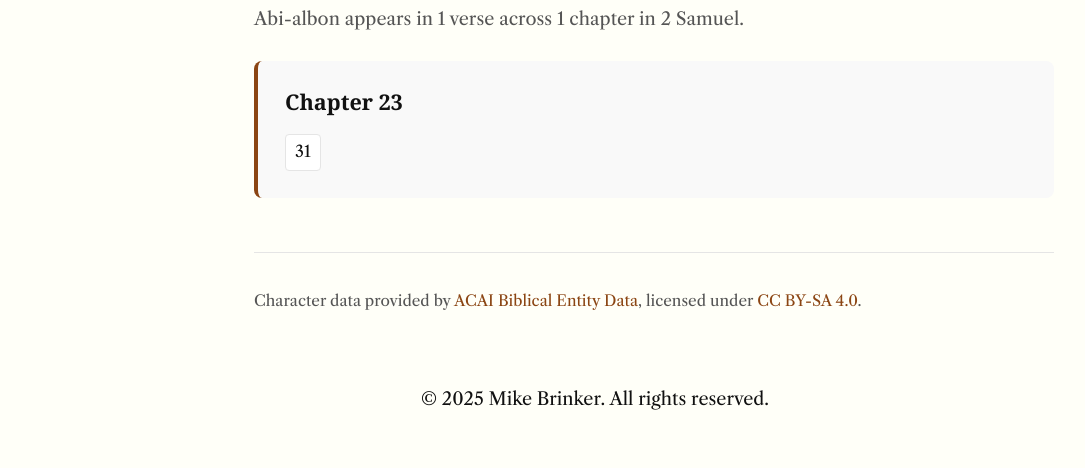
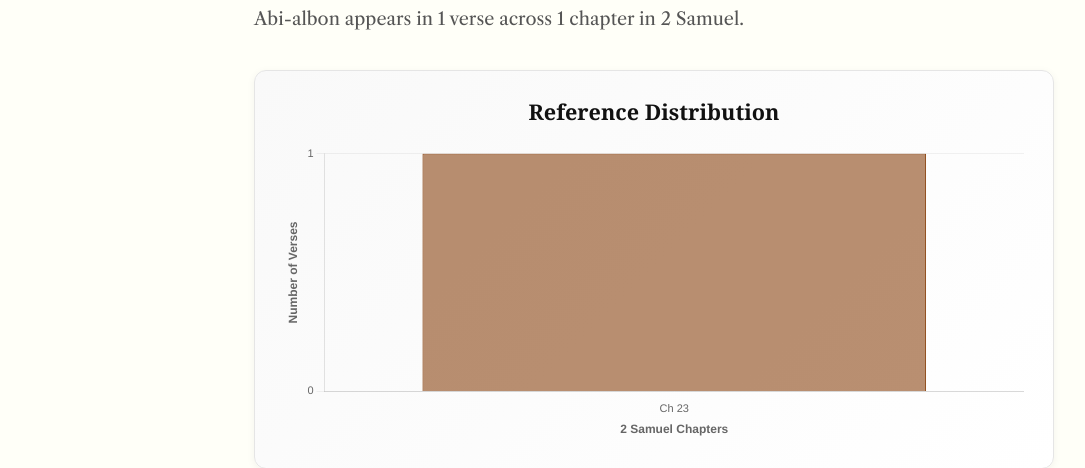
Before and after one commit to themikejr/2samuel, an Astro site: page /characters/abi-albon in a window 1280 px wide. Shown: the part 354-822 px from the top of the page, without its empty margins (45-1130 px from the left). Built offline with nearby package versions, Linux system fonts and the light colour scheme; Astro itself is replaced by a stand-in of ours; a web font is replaced by a local one.

Commit message:
histogram and filter query params

```diff
--- a/package.json
+++ b/package.json
@@ -14,6 +14,7 @@
     "@astrojs/sitemap": "^3.5.1",
     "@tailwindcss/vite": "^4.1.13",
     "astro": "^5.13.7",
+    "chart.js": "^4.4.1",
     "remark-footnotes": "^4.0.1",
     "sharp": "^0.34.3",
     "tailwindcss": "^4.1.13",
--- a/src/pages/characters/[...slug].astro
+++ b/src/pages/characters/[...slug].astro
@@ -250,6 +250,14 @@ const linkedDescription = linkCharacterNames(character.data.description, relatio
 				{character.data.name} appears in {character.data.references.length} verse{character.data.references.length !== 1 ? 's' : ''} across {Object.keys(referencesByChapter).length} chapter{Object.keys(referencesByChapter).length !== 1 ? 's' : ''} in 2 Samuel.
 			</p>
 
+			{/* Histogram visualization */}
+			<div class="histogram-container">
+				<h3 class="histogram-title">Reference Distribution</h3>
+				<div class="histogram-wrapper">
+					<canvas id="references-histogram"></canvas>
+				</div>
+			</div>
+
 			<div class="references-grid">
 				{Object.entries(referencesByChapter)
 					.sort(([a], [b]) => parseInt(a) - parseInt(b))
@@ -280,6 +288,140 @@ const linkedDescription = linkCharacterNames(character.data.description, relatio
 		</div>
 	</article>
 </Layout>
+
+<script>
+	import { Chart, registerables } from 'chart.js';
+	Chart.register(...registerables);
+
+	// Get the data from the page
+	const histogramCanvas = document.getElementById('references-histogram') as HTMLCanvasElement;
+
+	if (histogramCanvas) {
+		// Parse the data from the references grid
+		const chapterElements = document.querySelectorAll('.chapter-references');
+		const chapters: number[] = [];
+		const verseCounts: number[] = [];
+
+		chapterElements.forEach((el) => {
+			const chapterTitle = el.querySelector('.chapter-title a')?.textContent;
+			if (chapterTitle) {
+				const chapterNum = parseInt(chapterTitle.replace('Chapter ', ''));
+				const verseCount = el.querySelectorAll('.verse-badge').length;
+				chapters.push(chapterNum);
+				verseCounts.push(verseCount);
+			}
+		});
+
+		// Create the chart
+		new Chart(histogramCanvas, {
+			type: 'bar',
+			data: {
+				labels: chapters.map(ch => `Ch ${ch}`),
+				datasets: [{
+					label: 'Verse References',
+					data: verseCounts,
+					backgroundColor: 'rgba(139, 69, 19, 0.6)',
+					borderColor: 'rgba(139, 69, 19, 1)',
+					borderWidth: 1,
+					hoverBackgroundColor: 'rgba(139, 69, 19, 0.85)',
+					hoverBorderColor: 'rgba(101, 50, 14, 1)',
+					hoverBorderWidth: 2
+				}]
+			},
+			options: {
+				responsive: true,
+				maintainAspectRatio: true,
+				aspectRatio: 2.5,
+				onClick: (event, activeElements) => {
+					if (activeElements.length > 0) {
+						const index = activeElements[0].index;
+						const chapter = chapters[index];
+						// Scroll to the chapter section
+						const chapterSection = Array.from(chapterElements).find((el) => {
+							const title = el.querySelector('.chapter-title a')?.textContent;
+							return title?.includes(`Chapter ${chapter}`);
+						});
+						if (chapterSection) {
+							chapterSection.scrollIntoView({ behavior: 'smooth', block: 'center' });
+							// Add a brief highlight effect
+							chapterSection.classList.add('highlight-flash');
+							setTimeout(() => {
+								chapterSection.classList.remove('highlight-flash');
+							}, 1500);
+						}
+					}
+				},
+				plugins: {
+					legend: {
+						display: false
+					},
+					tooltip: {
+						backgroundColor: 'rgba(0, 0, 0, 0.8)',
+						padding: 12,
+						cornerRadius: 6,
+						titleFont: {
+							size: 14,
+							weight: 'bold'
+						},
+						bodyFont: {
+							size: 13
+						},
+						callbacks: {
+							title: (context) => {
+								const index = context[0].dataIndex;
+								return `Chapter ${chapters[index]}`;
+							},
+							label: (context) => {
+								const count = context.parsed.y;
+								return `${count} verse${count !== 1 ? 's' : ''}`;
+							}
+						}
+					}
+				},
+				scales: {
+					y: {
+						beginAtZero: true,
+						ticks: {
+							stepSize: 1,
+							font: {
+								size: 11
+							}
+						},
+						grid: {
+							color: 'rgba(0, 0, 0, 0.05)'
+						},
+						title: {
+							display: true,
+							text: 'Number of Verses',
+							font: {
+								size: 12,
+								weight: 'bold'
+							}
+						}
+					},
+					x: {
+						ticks: {
+							font: {
+								size: 11
+							}
+						},
+						grid: {
+							display: false
+						},
+						title: {
+							display: true,
+							text: '2 Samuel Chapters',
+							font: {
+								size: 12,
+								weight: 'bold'
+							}
+						}
+					}
+				}
+			}
+		});
+	}
+</script>
 
 <style>
 	.character-detail {
@@ -449,6 +591,35 @@ const linkedDescription = linkCharacterNames(character.data.description, relatio
 		margin-bottom: 1.5rem;
 	}
 
+	/* Histogram */
+	.histogram-container {
+		margin: 2rem 0 3rem 0;
+		padding: 1.5rem;
+		background: linear-gradient(135deg, #f9f9f9 0%, #ffffff 100%);
+		border-radius: 12px;
+		border: 1px solid #e5e5e5;
+		box-shadow: 0 2px 8px rgba(0, 0, 0, 0.05);
+	}
+
+	.histogram-title {
+		font-family: var(--font-display);
+		font-size: 1.2rem;
+		margin: 0 0 1rem 0;
+		color: var(--color-text);
+		text-align: center;
+	}
+
+	.histogram-wrapper {
+		position: relative;
+		max-width: 100%;
+		margin: 0 auto;
+		cursor: pointer;
+	}
+
+	.histogram-wrapper canvas {
+		max-height: 300px;
+	}
+
 	.references-grid {
 		display: grid;
 		gap: 1.5rem;
@@ -459,6 +630,30 @@ const linkedDescription = linkCharacterNames(character.data.description, relatio
 		background: #f9f9f9;
 		border-radius: 8px;
 		border-left: 4px solid var(--color-accent);
+		transition: all 0.3s ease;
+	}
+
+	.chapter-references.highlight-flash {
+		animation: highlight 1.5s ease-in-out;
+	}
+
+	@keyframes highlight {
+		0% {
+			background: #f9f9f9;
+			transform: scale(1);
+		}
+		25% {
+			background: rgba(139, 69, 19, 0.15);
+			transform: scale(1.02);
+		}
+		75% {
+			background: rgba(139, 69, 19, 0.08);
+			transform: scale(1.01);
+		}
+		100% {
+			background: #f9f9f9;
+			transform: scale(1);
+		}
 	}
 
 	.chapter-title {
--- a/src/pages/characters/index.astro
+++ b/src/pages/characters/index.astro
@@ -91,9 +91,25 @@ const characters = (await getCollection('characters')).sort(
 		return 0;
 	}
 
-	function filterCharacters() {
+	// Update URL with search query parameter
+	function updateURL(searchTerm: string) {
+		const url = new URL(window.location.href);
+		if (searchTerm) {
+			url.searchParams.set('q', searchTerm);
+		} else {
+			url.searchParams.delete('q');
+		}
+		window.history.replaceState({}, '', url);
+	}
+
+	function filterCharacters(updateUrl = true) {
 		const searchTerm = searchInput.value.trim();
 		let visibleCount = 0;
+
+		// Update URL if requested
+		if (updateUrl) {
+			updateURL(searchTerm);
+		}
 
 		// Calculate scores and filter
 		const cardsWithScores = characterCards.map((card) => {
@@ -132,15 +148,28 @@ const characters = (await getCollection('characters')).sort(
 		}
 	}
 
-	searchInput.addEventListener('input', filterCharacters);
+	// Initialize from URL query parameter on page load
+	function initializeFromURL() {
+		const urlParams = new URLSearchParams(window.location.search);
+		const query = urlParams.get('q');
+		if (query) {
+			searchInput.value = query;
+			filterCharacters(false); // Don't update URL on initial load
+		}
+	}
+
+	searchInput.addEventListener('input', () => filterCharacters(true));
 
 	// Clear search on Escape key
 	searchInput.addEventListener('keydown', (e) => {
 		if (e.key === 'Escape') {
 			searchInput.value = '';
-			filterCharacters();
+			filterCharacters(true);
 		}
 	});
+
+	// Initialize on page load
+	initializeFromURL();
 </script>
 
 <style>
```
Also changed, not shown: 1 other file.
